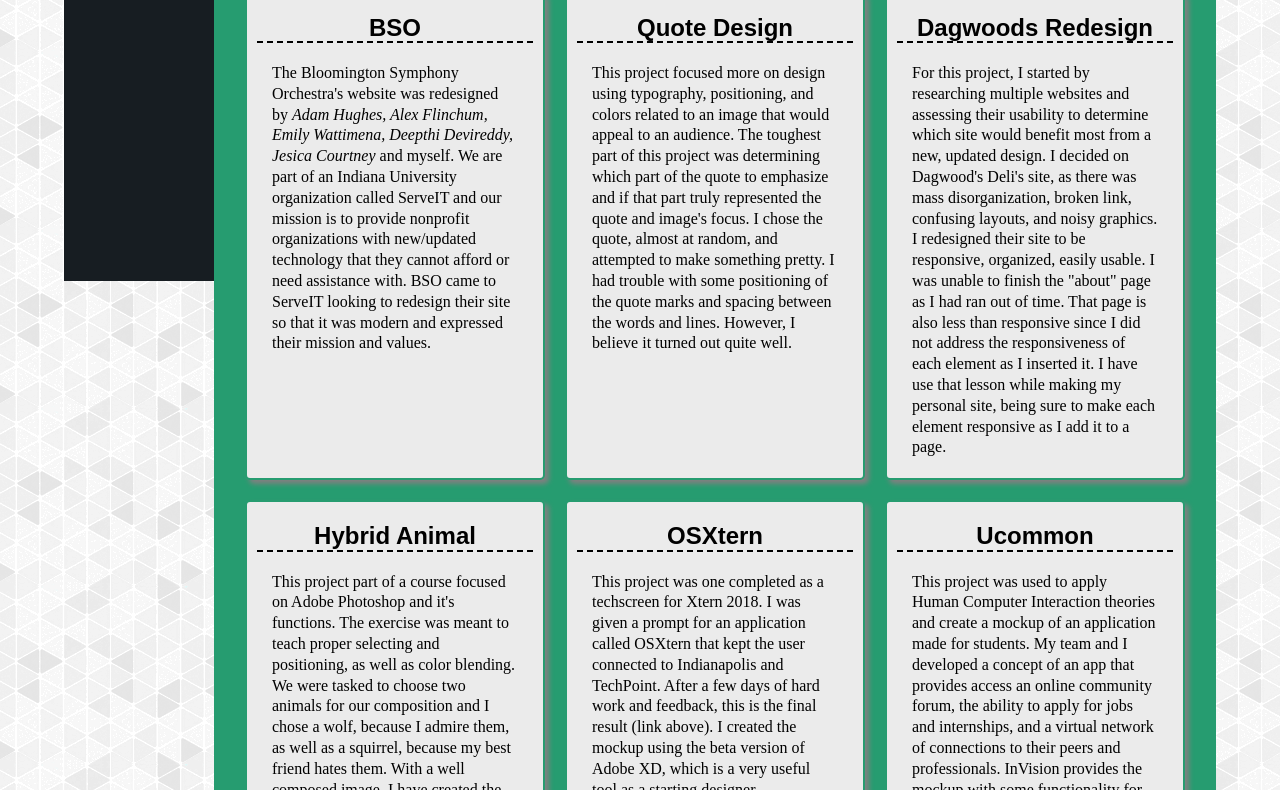
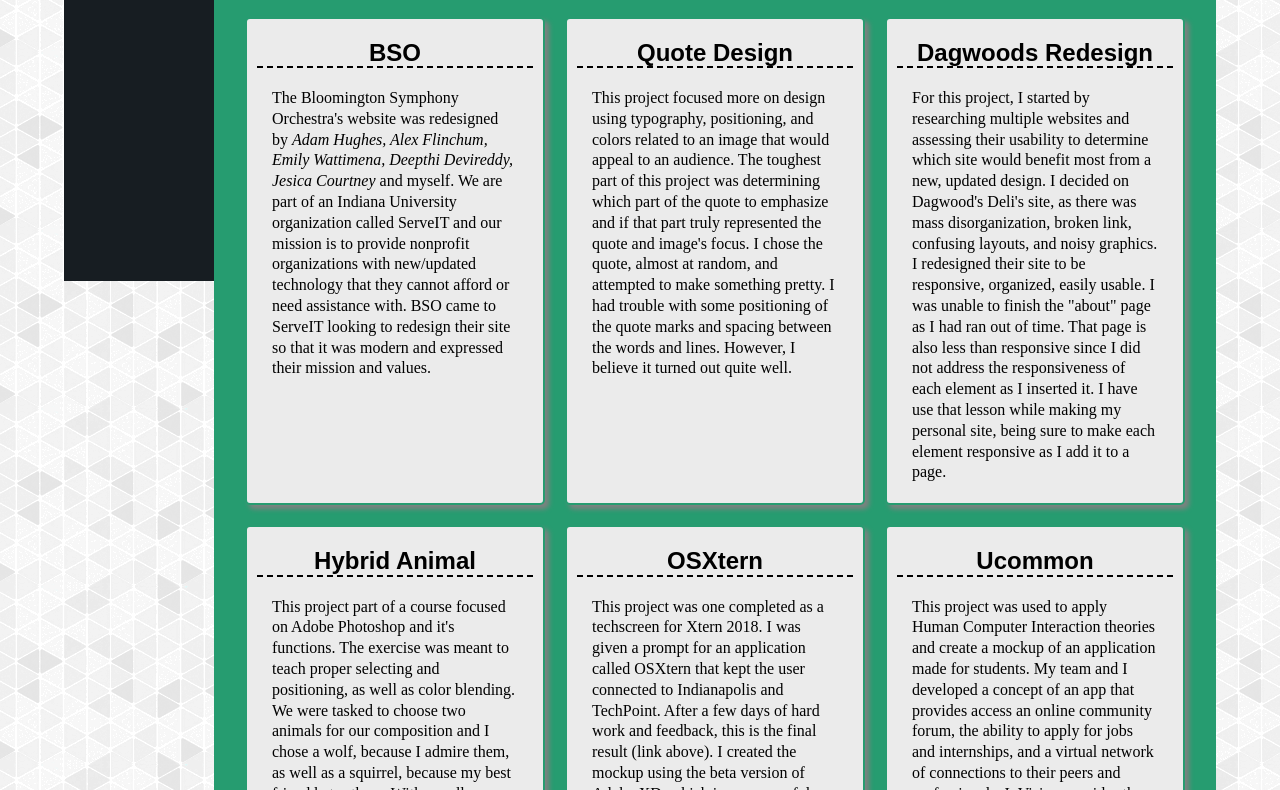
Before and after one commit to ballissia/personal-web, a plain HTML site: page Final-Baublet-Allissia/projects.html in a window 1280 px wide. Shown: the part 674-1464 px from the top of the page. Drawn offline with Linux system fonts and the light colour scheme.

Commit message:
minor updates

```diff
--- a/Final-Baublet-Allissia/css/styles.css
+++ b/Final-Baublet-Allissia/css/styles.css
@@ -224,7 +224,6 @@
 }
 
 .projectInfo {
-  margin-top: -5px;
   background: #269C70;
 }
 .projectInfo a{
@@ -444,9 +443,8 @@
   .resume img {
     width: 300px;
   }
-
-  .projectInfo {
-    margin-top: -5px;
+  .projectInfo{
+    margin-top: 10px;
   }
   footer{
     width: 0;
@@ -474,10 +472,6 @@
     height: 175px;
   }
 
-  .projectInfo {
-    margin-top: -5px;
-  }
-
   .resume img {
     width: 350px;
     height: 500px;
@@ -499,7 +493,4 @@
     height: 600px;
   }
 
-  .projectInfo {
-    margin-top: -15px;
-  }
 }
```
Also changed, not shown: Final-Baublet-Allissia/resume.html (+3 -2 lines), README.md.
